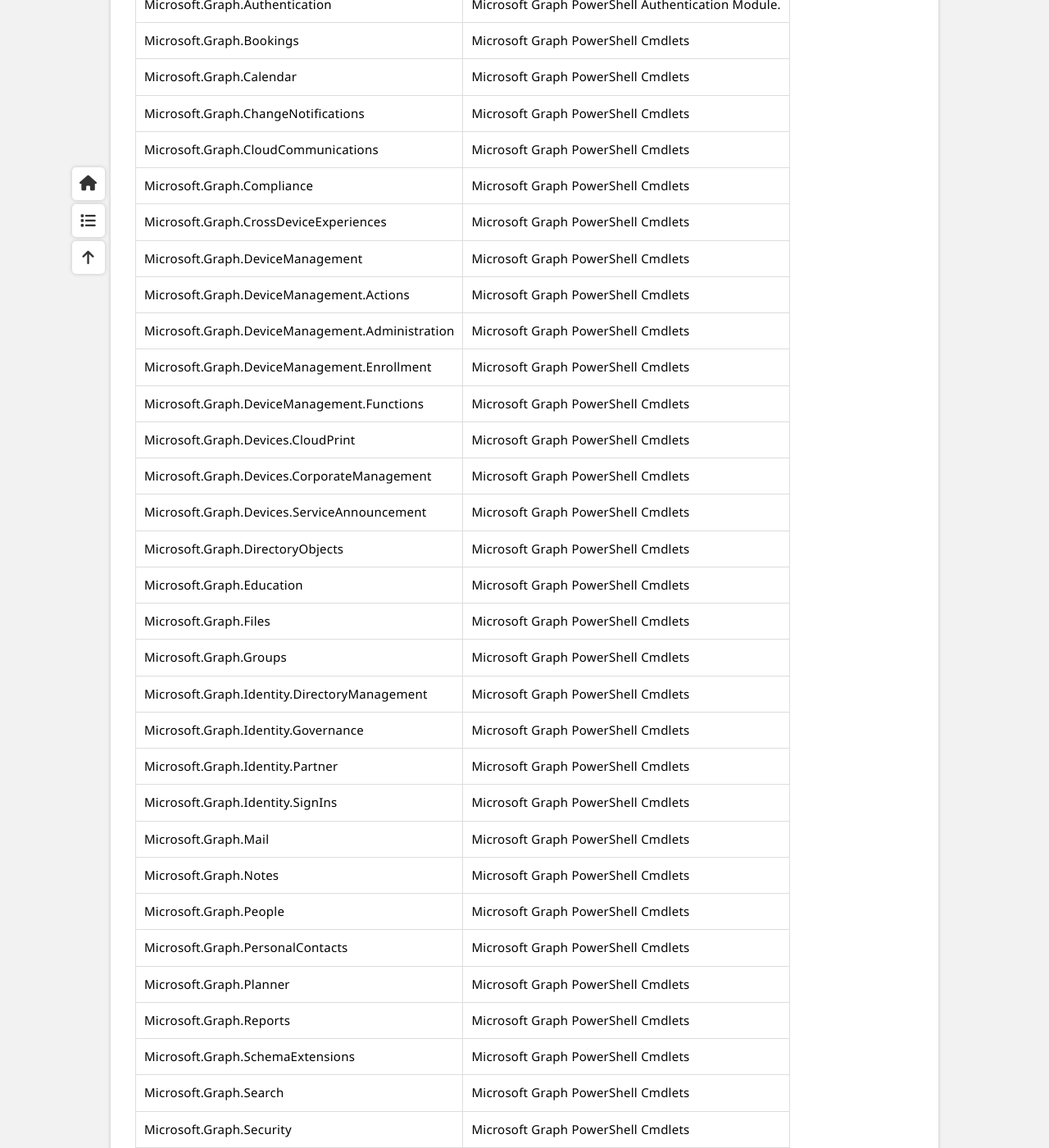
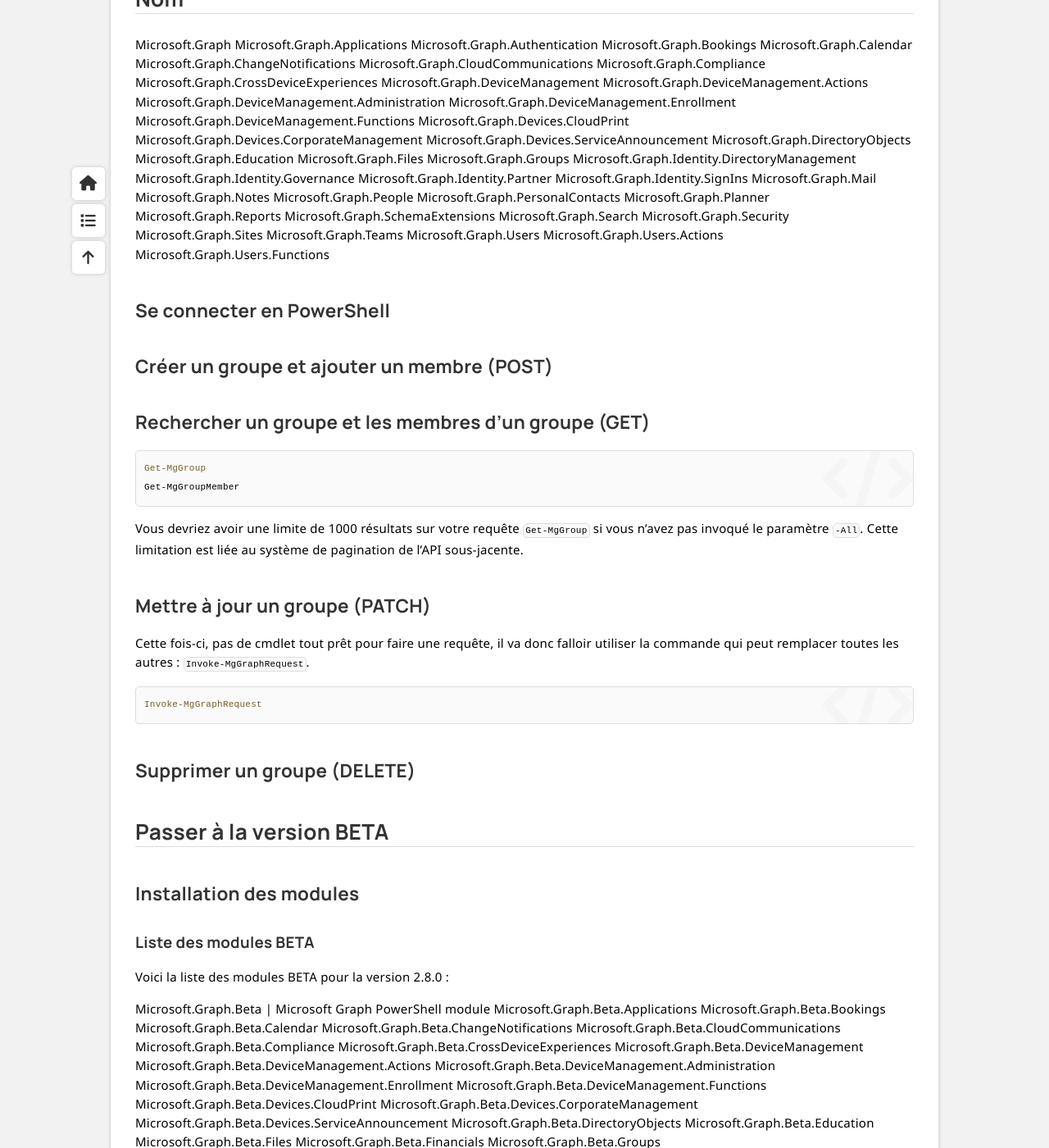
Before and after one commit to leobouard/leobouard.github.io, a Jekyll site: the page built from _posts/2023-09-17-cours-msgraph-004.md, in a window 1280 px wide and 1400 px high, scrolled down 2150 px. Shown: the whole window at 82% size. Built offline with Jekyll 4.4.1, drawn with Linux system fonts in a browser that asks for light colours; nearby versions of some CDN libraries; some web fonts are replaced; some of the changed text lies outside the part shown.

Commit message:
Simplification de certains passages

```diff
--- a/_posts/2023-09-17-cours-msgraph-004.md
+++ b/_posts/2023-09-17-cours-msgraph-004.md
@@ -69,49 +71,47 @@
 
 Voici la liste des modules pour la version 2.8.0 :
 
-Name | Description
----- | -----------
-Microsoft.Graph | Microsoft Graph PowerShell module
-Microsoft.Graph.Applications | Microsoft Graph PowerShell Cmdlets
-Microsoft.Graph.Authentication | Microsoft Graph PowerShell Authentication Module.
-Microsoft.Graph.Bookings | Microsoft Graph PowerShell Cmdlets
-Microsoft.Graph.Calendar | Microsoft Graph PowerShell Cmdlets
-Microsoft.Graph.ChangeNotifications | Microsoft Graph PowerShell Cmdlets
-Microsoft.Graph.CloudCommunications | Microsoft Graph PowerShell Cmdlets
-Microsoft.Graph.Compliance | Microsoft Graph PowerShell Cmdlets
-Microsoft.Graph.CrossDeviceExperiences | Microsoft Graph PowerShell Cmdlets
-Microsoft.Graph.DeviceManagement | Microsoft Graph PowerShell Cmdlets
-Microsoft.Graph.DeviceManagement.Actions | Microsoft Graph PowerShell Cmdlets
-Microsoft.Graph.DeviceManagement.Administration | Microsoft Graph PowerShell Cmdlets
-Microsoft.Graph.DeviceManagement.Enrollment | Microsoft Graph PowerShell Cmdlets
-Microsoft.Graph.DeviceManagement.Functions | Microsoft Graph PowerShell Cmdlets
-Microsoft.Graph.Devices.CloudPrint | Microsoft Graph PowerShell Cmdlets
-Microsoft.Graph.Devices.CorporateManagement | Microsoft Graph PowerShell Cmdlets
-Microsoft.Graph.Devices.ServiceAnnouncement | Microsoft Graph PowerShell Cmdlets
-Microsoft.Graph.DirectoryObjects | Microsoft Graph PowerShell Cmdlets
-Microsoft.Graph.Education | Microsoft Graph PowerShell Cmdlets
-Microsoft.Graph.Files | Microsoft Graph PowerShell Cmdlets
-Microsoft.Graph.Groups | Microsoft Graph PowerShell Cmdlets
-Microsoft.Graph.Identity.DirectoryManagement | Microsoft Graph PowerShell Cmdlets
-Microsoft.Graph.Identity.Governance | Microsoft Graph PowerShell Cmdlets
-Microsoft.Graph.Identity.Partner | Microsoft Graph PowerShell Cmdlets
-Microsoft.Graph.Identity.SignIns | Microsoft Graph PowerShell Cmdlets
-Microsoft.Graph.Mail | Microsoft Graph PowerShell Cmdlets
-Microsoft.Graph.Notes | Microsoft Graph PowerShell Cmdlets
-Microsoft.Graph.People | Microsoft Graph PowerShell Cmdlets
-Microsoft.Graph.PersonalContacts | Microsoft Graph PowerShell Cmdlets
-Microsoft.Graph.Planner | Microsoft Graph PowerShell Cmdlets
-Microsoft.Graph.Reports | Microsoft Graph PowerShell Cmdlets
-Microsoft.Graph.SchemaExtensions | Microsoft Graph PowerShell Cmdlets
-Microsoft.Graph.Search | Microsoft Graph PowerShell Cmdlets
-Microsoft.Graph.Security | Microsoft Graph PowerShell Cmdlets
-Microsoft.Graph.Sites | Microsoft Graph PowerShell Cmdlets
-Microsoft.Graph.Teams | Microsoft Graph PowerShell Cmdlets
-Microsoft.Graph.Users | Microsoft Graph PowerShell Cmdlets
-Microsoft.Graph.Users.Actions | Microsoft Graph PowerShell Cmdlets
-Microsoft.Graph.Users.Functions | Microsoft Graph PowerShell Cmdlets
-
-
+Nom
+----
+Microsoft.Graph
+Microsoft.Graph.Applications
+Microsoft.Graph.Authentication
+Microsoft.Graph.Bookings
+Microsoft.Graph.Calendar
+Microsoft.Graph.ChangeNotifications
+Microsoft.Graph.CloudCommunications
+Microsoft.Graph.Compliance
+Microsoft.Graph.CrossDeviceExperiences
+Microsoft.Graph.DeviceManagement
+Microsoft.Graph.DeviceManagement.Actions
+Microsoft.Graph.DeviceManagement.Administration
+Microsoft.Graph.DeviceManagement.Enrollment
+Microsoft.Graph.DeviceManagement.Functions
+Microsoft.Graph.Devices.CloudPrint
+Microsoft.Graph.Devices.CorporateManagement
+Microsoft.Graph.Devices.ServiceAnnouncement
+Microsoft.Graph.DirectoryObjects
+Microsoft.Graph.Education
+Microsoft.Graph.Files
+Microsoft.Graph.Groups
+Microsoft.Graph.Identity.DirectoryManagement
+Microsoft.Graph.Identity.Governance
+Microsoft.Graph.Identity.Partner
+Microsoft.Graph.Identity.SignIns
+Microsoft.Graph.Mail
+Microsoft.Graph.Notes
+Microsoft.Graph.People
+Microsoft.Graph.PersonalContacts
+Microsoft.Graph.Planner
+Microsoft.Graph.Reports
+Microsoft.Graph.SchemaExtensions
+Microsoft.Graph.Search
+Microsoft.Graph.Security
+Microsoft.Graph.Sites
+Microsoft.Graph.Teams
+Microsoft.Graph.Users
+Microsoft.Graph.Users.Actions
+Microsoft.Graph.Users.Functions
 
 ### Se connecter en PowerShell
 
@@ -145,43 +145,43 @@
 Voici la liste des modules BETA pour la version 2.8.0 :
 
 Microsoft.Graph.Beta | Microsoft Graph PowerShell module
-Microsoft.Graph.Beta.Applications | Microsoft Graph PowerShell Cmdlets
-Microsoft.Graph.Beta.Bookings | Microsoft Graph PowerShell Cmdlets
-Microsoft.Graph.Beta.Calendar | Microsoft Graph PowerShell Cmdlets
-Microsoft.Graph.Beta.ChangeNotifications | Microsoft Graph PowerShell Cmdlets
-Microsoft.Graph.Beta.CloudCommunications | Microsoft Graph PowerShell Cmdlets
-Microsoft.Graph.Beta.Compliance | Microsoft Graph PowerShell Cmdlets
-Microsoft.Graph.Beta.CrossDeviceExperiences | Microsoft Graph PowerShell Cmdlets
-Microsoft.Graph.Beta.DeviceManagement | Microsoft Graph PowerShell Cmdlets
-Microsoft.Graph.Beta.DeviceManagement.Actions | Microsoft Graph PowerShell Cmdlets
-Microsoft.Graph.Beta.DeviceManagement.Administration | Microsoft Graph PowerShell Cmdlets
-Microsoft.Graph.Beta.DeviceManagement.Enrollment | Microsoft Graph PowerShell Cmdlets
-Microsoft.Graph.Beta.DeviceManagement.Functions | Microsoft Graph PowerShell Cmdlets
-Microsoft.Graph.Beta.Devices.CloudPrint | Microsoft Graph PowerShell Cmdlets
-Microsoft.Graph.Beta.Devices.CorporateManagement | Microsoft Graph PowerShell Cmdlets
-Microsoft.Graph.Beta.Devices.ServiceAnnouncement | Microsoft Graph PowerShell Cmdlets
-Microsoft.Graph.Beta.DirectoryObjects | Microsoft Graph PowerShell Cmdlets
-Microsoft.Graph.Beta.Education | Microsoft Graph PowerShell Cmdlets
-Microsoft.Graph.Beta.Files | Microsoft Graph PowerShell Cmdlets
-Microsoft.Graph.Beta.Financials | Microsoft Graph PowerShell Cmdlets
-Microsoft.Graph.Beta.Groups | Microsoft Graph PowerShell Cmdlets
-Microsoft.Graph.Beta.Identity.DirectoryManagement | Microsoft Graph PowerShell Cmdlets
-Microsoft.Graph.Beta.Identity.Governance | Microsoft Graph PowerShell Cmdlets
-Microsoft.Graph.Beta.Identity.Partner | Microsoft Graph PowerShell Cmdlets
-Microsoft.Graph.Beta.Identity.SignIns | Microsoft Graph PowerShell Cmdlets
-Microsoft.Graph.Beta.Mail | Microsoft Graph PowerShell Cmdlets
-Microsoft.Graph.Beta.ManagedTenants | Microsoft Graph PowerShell Cmdlets
-Microsoft.Graph.Beta.Notes | Microsoft Graph PowerShell Cmdlets
-Microsoft.Graph.Beta.People | Microsoft Graph PowerShell Cmdlets
-Microsoft.Graph.Beta.PersonalContacts | Microsoft Graph PowerShell Cmdlets
-Microsoft.Graph.Beta.Planner | Microsoft Graph PowerShell Cmdlets
-Microsoft.Graph.Beta.Reports | Microsoft Graph PowerShell Cmdlets
-Microsoft.Graph.Beta.SchemaExtensions | Microsoft Graph PowerShell Cmdlets
-Microsoft.Graph.Beta.Search | Microsoft Graph PowerShell Cmdlets
-Microsoft.Graph.Beta.Security | Microsoft Graph PowerShell Cmdlets
-Microsoft.Graph.Beta.Sites | Microsoft Graph PowerShell Cmdlets
-Microsoft.Graph.Beta.Teams | Microsoft Graph PowerShell Cmdlets
-Microsoft.Graph.Beta.Users | Microsoft Graph PowerShell Cmdlets
-Microsoft.Graph.Beta.Users.Actions | Microsoft Graph PowerShell Cmdlets
-Microsoft.Graph.Beta.Users.Functions | Microsoft Graph PowerShell Cmdlets
-Microsoft.Graph.Beta.WindowsUpdates | Microsoft Graph PowerShell Cmdlets
+Microsoft.Graph.Beta.Applications
+Microsoft.Graph.Beta.Bookings
+Microsoft.Graph.Beta.Calendar
+Microsoft.Graph.Beta.ChangeNotifications
+Microsoft.Graph.Beta.CloudCommunications
+Microsoft.Graph.Beta.Compliance
+Microsoft.Graph.Beta.CrossDeviceExperiences
+Microsoft.Graph.Beta.DeviceManagement
+Microsoft.Graph.Beta.DeviceManagement.Actions
+Microsoft.Graph.Beta.DeviceManagement.Administration
+Microsoft.Graph.Beta.DeviceManagement.Enrollment
+Microsoft.Graph.Beta.DeviceManagement.Functions
+Microsoft.Graph.Beta.Devices.CloudPrint
+Microsoft.Graph.Beta.Devices.CorporateManagement
+Microsoft.Graph.Beta.Devices.ServiceAnnouncement
+Microsoft.Graph.Beta.DirectoryObjects
+Microsoft.Graph.Beta.Education
+Microsoft.Graph.Beta.Files
+Microsoft.Graph.Beta.Financials
+Microsoft.Graph.Beta.Groups
+Microsoft.Graph.Beta.Identity.DirectoryManagement
+Microsoft.Graph.Beta.Identity.Governance
+Microsoft.Graph.Beta.Identity.Partner
+Microsoft.Graph.Beta.Identity.SignIns
+Microsoft.Graph.Beta.Mail
+Microsoft.Graph.Beta.ManagedTenants
+Microsoft.Graph.Beta.Notes
+Microsoft.Graph.Beta.People
+Microsoft.Graph.Beta.PersonalContacts
+Microsoft.Graph.Beta.Planner
+Microsoft.Graph.Beta.Reports
+Microsoft.Graph.Beta.SchemaExtensions
+Microsoft.Graph.Beta.Search
+Microsoft.Graph.Beta.Security
+Microsoft.Graph.Beta.Sites
+Microsoft.Graph.Beta.Teams
+Microsoft.Graph.Beta.Users
+Microsoft.Graph.Beta.Users.Actions
+Microsoft.Graph.Beta.Users.Functions
+Microsoft.Graph.Beta.WindowsUpdates
```
Also changed, not shown: other parts of _posts/2023-09-17-cours-msgraph-004.md (+9 -7 lines), _posts/2023-09-17-cours-msgraph-002.md (+3 -3 lines).
